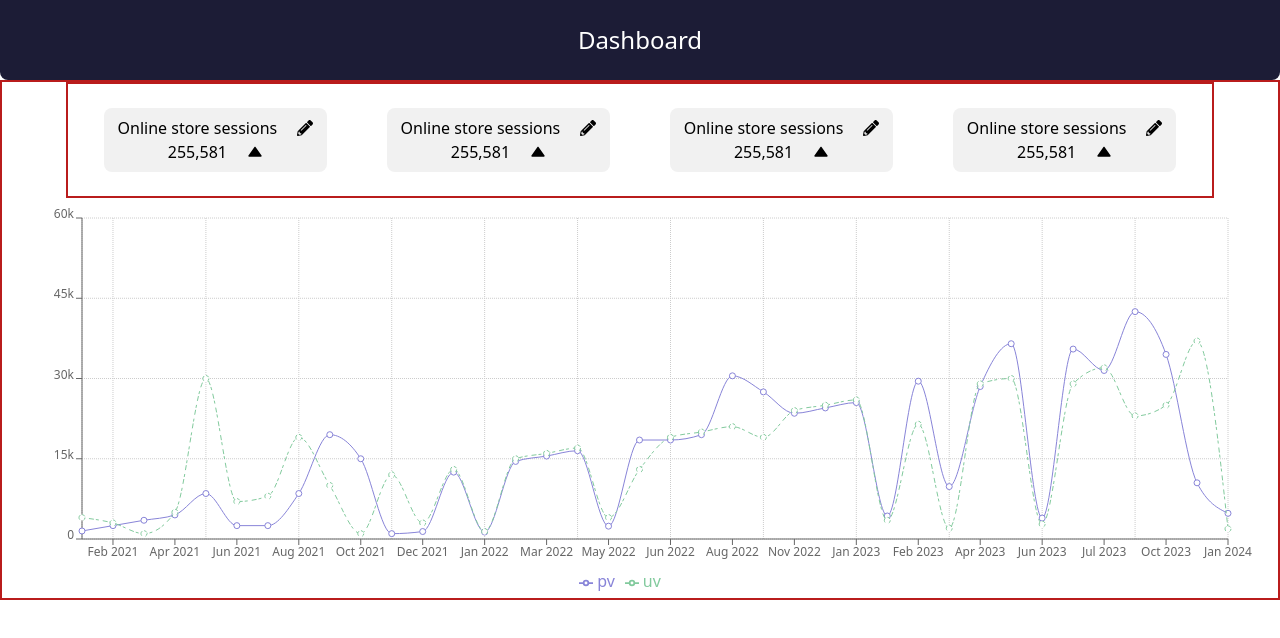
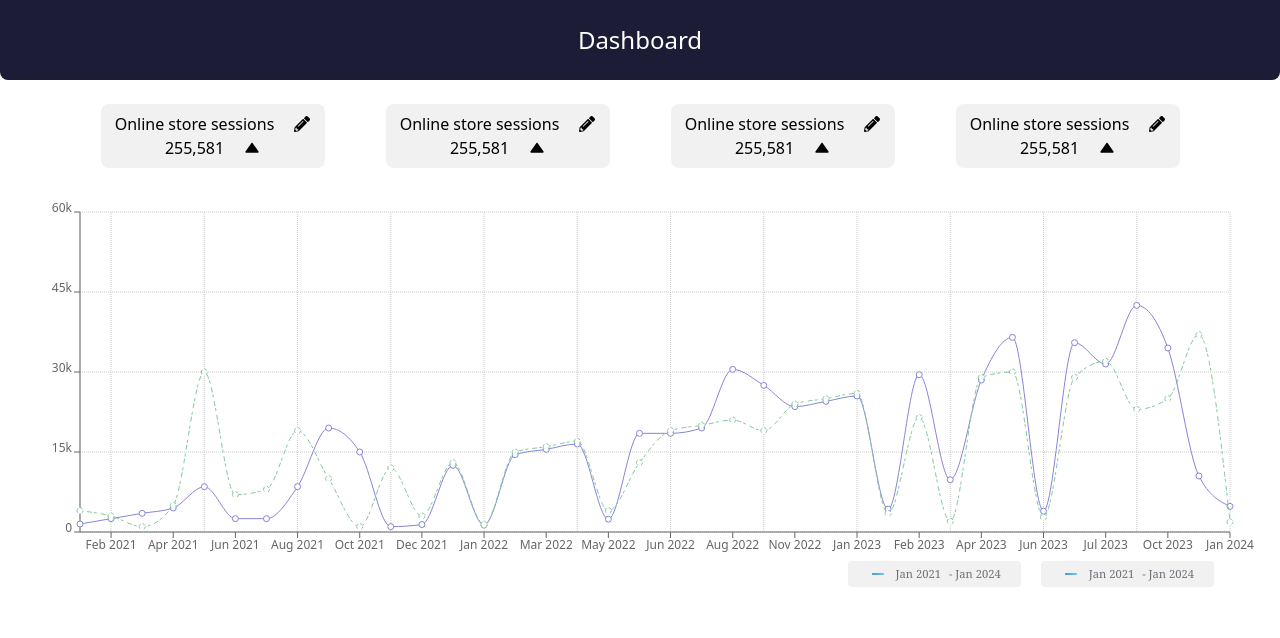
Before and after one commit to Ashutosh5333/MarbleFroontend, a React (Vite) app in the folder marbleai/: page / in a window 1280 px wide. Shown: the top 638 px of the page. Built offline with nearby package versions, Linux system fonts and the light colour scheme.

Commit message:
feat:fix ui and bugs

```diff
--- a/marbleai/src/components/Chart/StoreChart.tsx
+++ b/marbleai/src/components/Chart/StoreChart.tsx
@@ -11,6 +11,7 @@ import {
 import { data } from "../../context/index";
 import { ChartTooltip } from "../Dashboard/ChartTooltip";
 import { CustomYAxisTick } from "../Dashboard/CustomYAxisTick";
+import { CustomLegend } from "../Dashboard/CutstomLegend";
 
 const StoreChart: React.FC = () => {
   type DataItem = {
@@ -27,13 +28,6 @@ const StoreChart: React.FC = () => {
     const bDate = new Date(`${bYear} ${bMonth}`);
     return aDate.getTime() - bDate.getTime();
   });
-
-//   const formatYAxisTick = (tick: number) => {
-//     if (tick >= 1000) {
-//         return `${Math.round(tick / 1000)}k`;
-//     }
-//     return tick;
-// };
 
 
   return (
@@ -60,7 +54,6 @@ const StoreChart: React.FC = () => {
         />
         <YAxis
          tick={<CustomYAxisTick />}
-
           interval="preserveStartEnd"
         />
         <Tooltip
@@ -74,7 +67,9 @@ const StoreChart: React.FC = () => {
             borderRadius: "10px",
           }}
         />
-        <Legend />
+
+          <Legend content={<CustomLegend data={Data} />} />
+
         <Line
           type="monotone"
           dataKey="pv"
--- a/marbleai/src/components/Dashboard/ChartTooltip.tsx
+++ b/marbleai/src/components/Dashboard/ChartTooltip.tsx
@@ -1,3 +1,4 @@
+import Line from "../../assets/Line 3.png"
 export const ChartTooltip = ({
     active,
     payload,
@@ -22,16 +23,17 @@ export const ChartTooltip = ({
                 className="p-1 py-2 px-4 flex flex-col shadow-lg bg-white justify-center items-start border rounded-lg"
                 style={tooltipStyle}
             >
-                <p className="text-xs py-2 ">
-                     <span className="border-2  border-red-700"> </span>
+                <p className="text-xs py-1 flex items-center gap-2">
+                     <img className="m-1 p-1" src={Line}/>
                     {`${previousMonthData.date} `}
-                    <span className=" p-2 font-semibold">{previousMonthData.pv}
-                    <span className="p-2"> {previousMonthData.pv > currentMonthData.pv ?  +absPercentageChange  : -absPercentageChange } </span>
+                    <span className="p-1 font-semibold">{previousMonthData.pv}
+                    <span className="p-1"> {previousMonthData.pv > currentMonthData.pv ?  +absPercentageChange  : -absPercentageChange } </span>
                     </span>
                 </p>
-                <p className="text-xs py-2">
+                <p className="text-xs py-1 flex items-center gap-2">
+                <img className="m-1 p-1" src={Line}/>
                     {`${currentMonthData.date} `}
-                    <span className="p-2 font-semibold">{currentMonthData.pv}</span>
+                    <span className="p-1 font-semibold">{currentMonthData.pv}</span>
                 </p>
 
 
--- /dev/null
+++ b/marbleai/src/components/Dashboard/CutstomLegend.tsx
@@ -0,0 +1,28 @@
+import Line from "../../assets/Line 3.png"
+
+export const CustomLegend = ({data}:any) => {
+    const firstMonth = data[0].date;
+    const lastMonth = data[data.length - 1].date;
+
+    return (
+        <div className="custom-legend  px-4  border-red-700 flex justify-between items-center">
+           <div></div>
+
+           <div className="flex gap-5">
+           <div className="flex rounded text-[.7rem] px-4 py-1 font-Inter bg-[#F1F1F1] items-center">
+              <img className="m-1 p-1" src={Line}/>
+            <p className="text-[#70707A] px-1 font-serif">{` ${firstMonth}`}</p>
+            <p className="text-[#70707A] px-1 font-serif">{` -  ${lastMonth}`}</p>
+          </div>
+          <div className="flex rounded text-[.7rem] px-4 py-1 font-Inter bg-[#F1F1F1] items-center">
+              <img className="m-1 p-1" src={Line}/>
+            <p className="text-[#70707A] px-1 font-serif">{` ${firstMonth}`}</p>
+            <p className="text-[#70707A] px-1 font-serif">{` -  ${lastMonth}`}</p>
+          </div>
+           </div>
+
+
+
+        </div>
+    );
+};
--- a/marbleai/src/components/Dashboard/Dashboard.tsx
+++ b/marbleai/src/components/Dashboard/Dashboard.tsx
@@ -6,7 +6,7 @@ import Head from "./Head"
 
 
    return (
-     <div className="border-2 border-red-700">
+     <div className=" border-red-700">
       <Head/>
 
       <StoreChart  />
--- a/marbleai/src/components/Dashboard/Head.tsx
+++ b/marbleai/src/components/Dashboard/Head.tsx
@@ -6,7 +6,7 @@ const Head = () => {
 
 
   return (
-    <div className="border-2 w-[90%] m-auto px-4 py-6 flex flex-col  sm:flex-row gap-5 border-red-700">
+    <div className=" w-[90%] m-auto px-4 py-6 flex flex-col  sm:flex-row gap-5 border-red-700">
 
       <div className="rounded-lg px-2 py-2 bg-[#F1F1F1] sm:w-1/5 m-auto flex flex-col items-center justify-center">
         <div className="flex flex-row  gap-5">
```
Also changed, not shown: marbleai/src/assets/Line 3.png (added).
